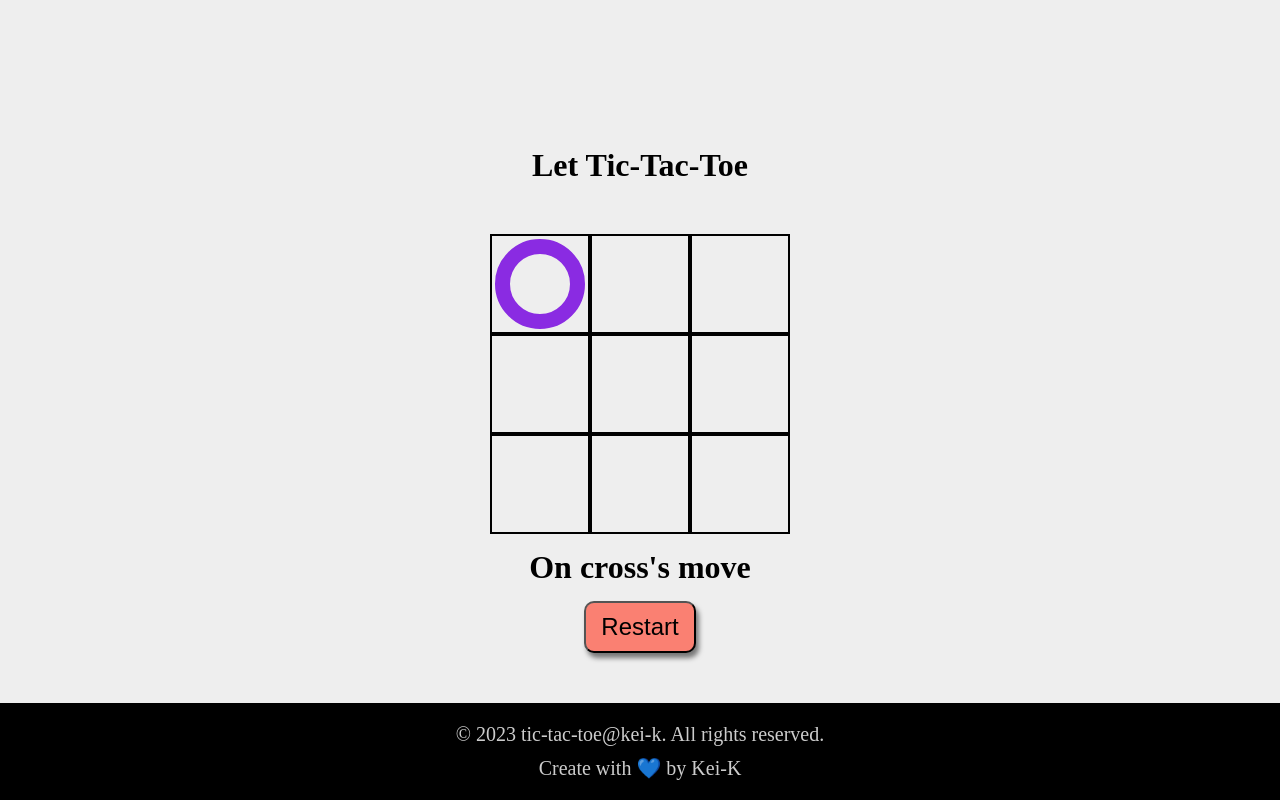
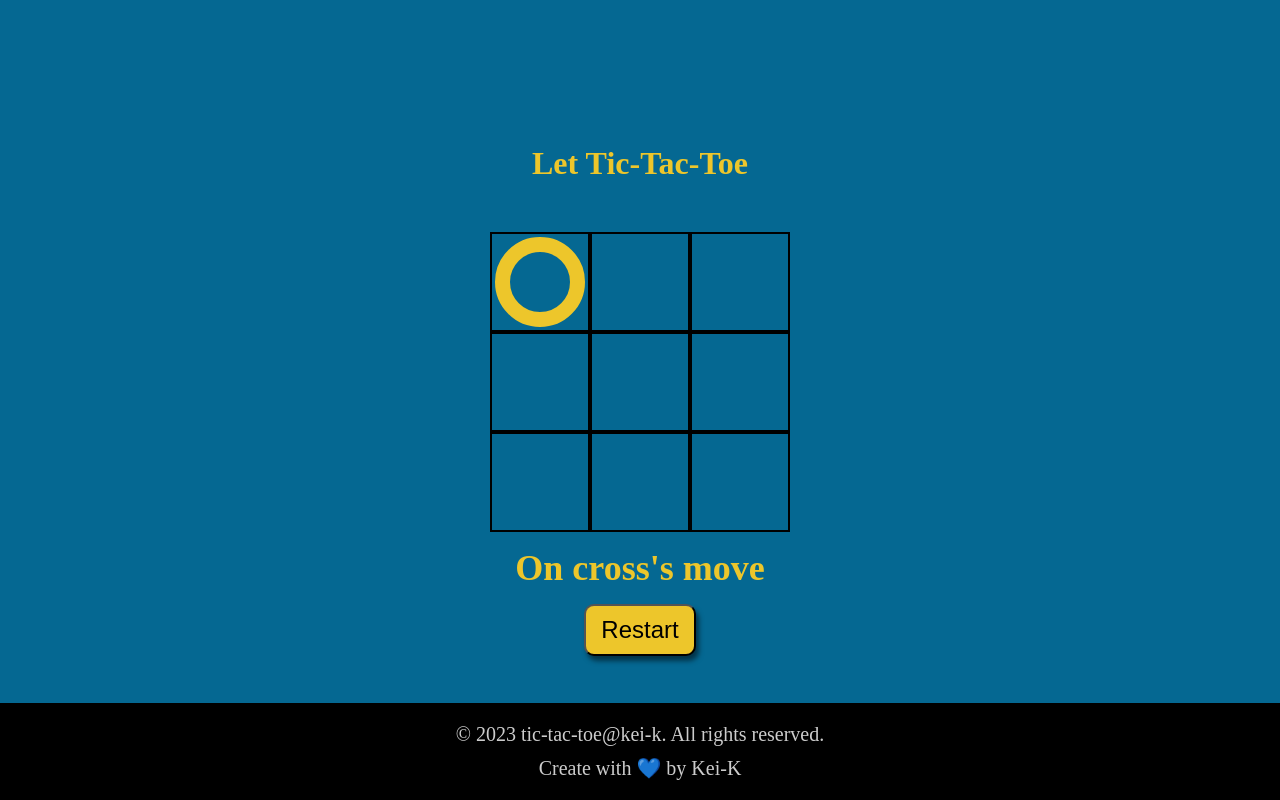
Before and after one commit to Kei-K23/tic-tac-toe-js, a plain HTML site: page index.html in a window 1280 px wide. Both pictures are taken after a click on the element 540 px from the left and 284 px from the top of the page. Drawn offline with Linux system fonts and the light colour scheme.

Commit message:
change background and font color

```diff
--- a/style.css
+++ b/style.css
@@ -2,6 +2,11 @@
   padding: 0;
   margin: 0;
   box-sizing: border-box;
+}
+
+:root {
+  --bg-color: #056892;
+  --primary-color: rgb(237, 198, 43);
 }
 
 body {
@@ -10,7 +15,7 @@ body {
   align-items: center;
   flex-direction: column;
   height: 100vh;
-  background-color: #eee;
+  background-color: var(--bg-color);
 }
 
 #game__board {
@@ -21,9 +26,10 @@ body {
 }
 
 #game__info {
-  font-size: 32px;
+  font-size: 36px;
   font-weight: 700;
   margin: 15px 0;
+  color: var(--primary-color);
 }
 
 #restart {
@@ -31,7 +37,7 @@ body {
   padding: 10px 15px;
   font-size: 24px;
   border-radius: 10px;
-  background-color: salmon;
+  background-color: var(--primary-color);
   box-shadow: 3px 5px 5px rgba(0, 0, 0, 0.5);
   transition: box-shadow ease-in-out 0.3s;
 }
@@ -43,6 +49,7 @@ body {
 .header {
   font-weight: 900;
   margin-bottom: 50px;
+  color: var(--primary-color);
 }
 
 .square {
@@ -57,7 +64,7 @@ body {
 .circle {
   width: 90px;
   height: 90px;
-  border: 15px solid blueviolet;
+  border: 15px solid var(--primary-color);
   border-radius: 50%;
 }
 
@@ -72,7 +79,7 @@ body {
 .cross::after {
   content: "";
   position: absolute;
-  background-color: red;
+  background-color: var(--primary-color);
 }
 
 .cross::before {
```
